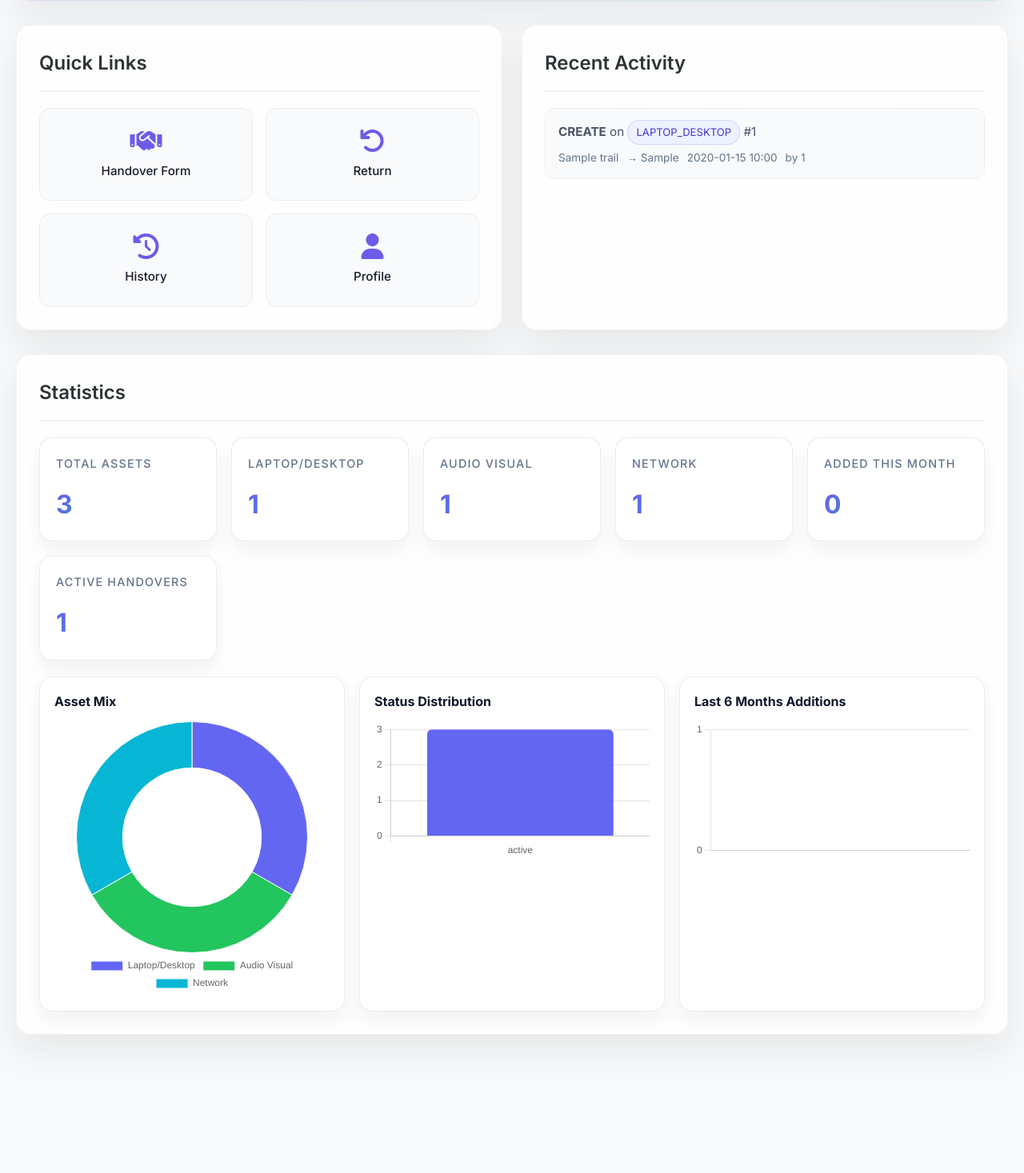
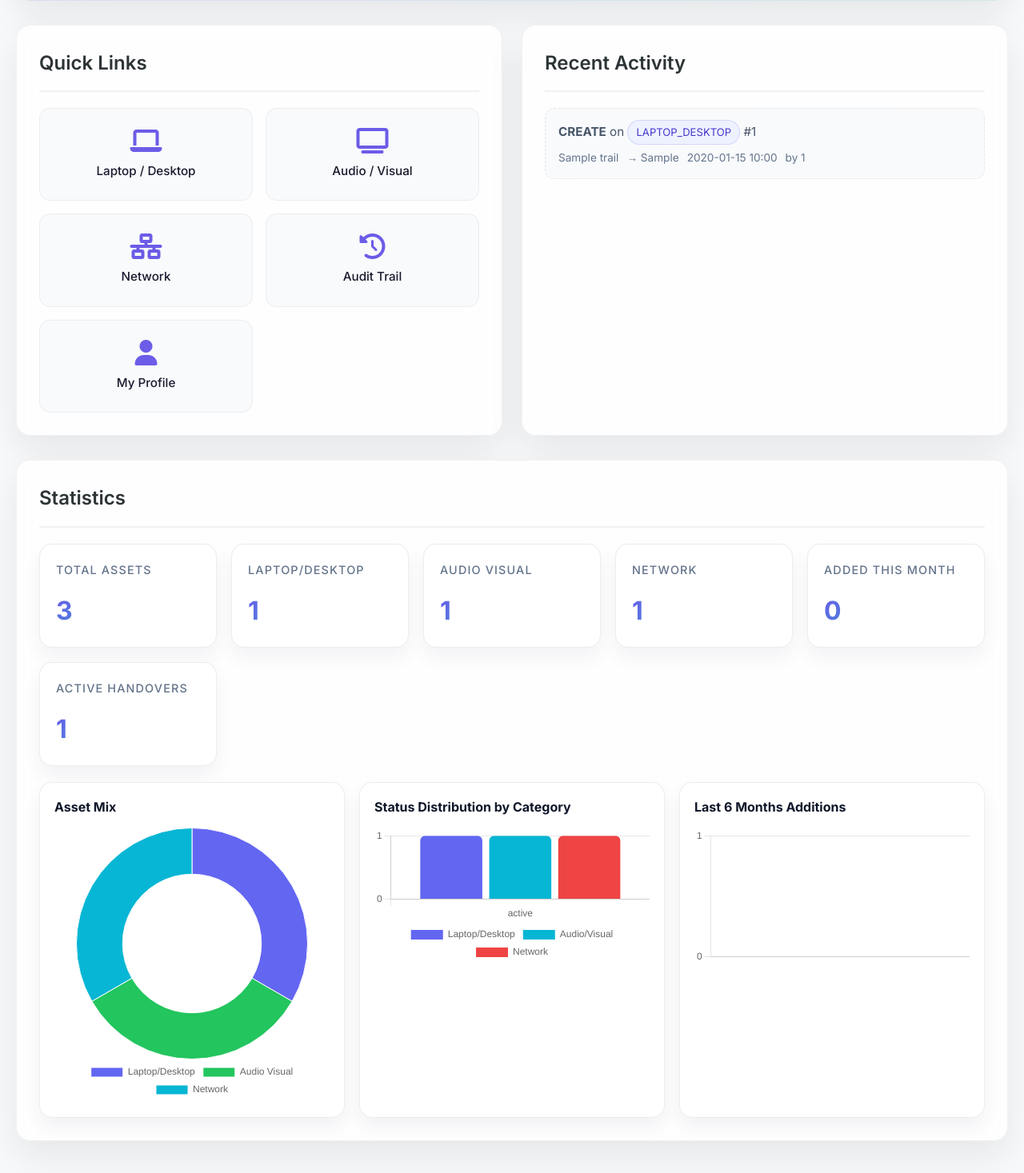
Before and after one commit to Feekkk/php-nextgenitventory, a PHP site: page /technician/Dashboard.php in a window 1280 px wide. Shown: the part 244-1711 px from the top of the page at 80% size. Run offline with PHP 8.4, Linux system fonts and the light colour scheme; the visitor is signed in with stand-in values (Sample User, id 1); tables that the repository leaves empty hold one stand-in row (values such as "Sample post").

Commit message:
Enhance technician dashboard

```diff
--- a/technician/Dashboard.php
+++ b/technician/Dashboard.php
@@ -14,6 +14,12 @@ $laptopCount = 0;
 $avCount = 0;
 $netCount = 0;
 $statusCounts = [];
+$statusByAsset = [
+    'laptop' => [],
+    'av' => [],
+    'network' => [],
+];
+$statusLabels = [];
 $monthlyAdds = [];
 $activeHandovers = 0;
 $addedThisMonth = 0;
@@ -46,6 +52,21 @@ try {
     ";
     $stmt = $pdo->query($statusSql);
     $statusCounts = $stmt->fetchAll(PDO::FETCH_KEY_PAIR);
+
+    // Status distribution by asset category (laptop, av, network)
+    $statusByAsset['laptop'] = $pdo->query("SELECT COALESCE(status, 'Unknown') AS status, COUNT(*) AS cnt FROM laptop_desktop_assets GROUP BY status")->fetchAll(PDO::FETCH_KEY_PAIR);
+    $statusByAsset['av'] = $pdo->query("SELECT COALESCE(status, 'Unknown') AS status, COUNT(*) AS cnt FROM av_assets GROUP BY status")->fetchAll(PDO::FETCH_KEY_PAIR);
+    $statusByAsset['network'] = $pdo->query("SELECT COALESCE(status, 'Unknown') AS status, COUNT(*) AS cnt FROM net_assets GROUP BY status")->fetchAll(PDO::FETCH_KEY_PAIR);
+
+    // Build unified status labels
+    $statusLabelSet = [];
+    foreach ($statusByAsset as $group) {
+        foreach (array_keys($group) as $st) {
+            $statusLabelSet[$st] = true;
+        }
+    }
+    $statusLabels = array_values(array_keys($statusLabelSet));
+    sort($statusLabels);
 
     // Last 6 months additions (including current month)
     $monthlySql = "
@@ -313,21 +334,25 @@ try {
             <div class="dashboard-card quick-links">
                 <h2>Quick Links</h2>
                 <div class="quick-links-list">
-                    <a href="HANDform.php" class="quick-link-btn">
-                        <i class="fa-solid fa-handshake"></i>
-                        <span>Handover Form</span>
+                    <a href="../pages/LAPTOPpage.php" class="quick-link-btn">
+                        <i class="fa-solid fa-laptop"></i>
+                        <span>Laptop / Desktop</span>
                     </a>
-                    <a href="HANDreturn.php" class="quick-link-btn">
-                        <i class="fa-solid fa-undo"></i>
-                        <span>Return</span>
+                    <a href="../pages/AVpage.php" class="quick-link-btn">
+                        <i class="fa-solid fa-tv"></i>
+                        <span>Audio / Visual</span>
+                    </a>
+                    <a href="../pages/NETpage.php" class="quick-link-btn">
+                        <i class="fa-solid fa-network-wired"></i>
+                        <span>Network</span>
                     </a>
                     <a href="History.php" class="quick-link-btn">
                         <i class="fa-solid fa-clock-rotate-left"></i>
-                        <span>History</span>
+                        <span>Audit Trail</span>
                     </a>
                     <a href="Profile.php" class="quick-link-btn">
                         <i class="fa-solid fa-user"></i>
-                        <span>Profile</span>
+                        <span>My Profile</span>
                     </a>
                 </div>
             </div>
@@ -400,7 +425,7 @@ try {
                         <canvas id="assetTypeChart"></canvas>
                     </div>
                     <div class="chart-box">
-                        <h3>Status Distribution</h3>
+                        <h3>Status Distribution by Category</h3>
                         <canvas id="statusChart"></canvas>
                     </div>
                     <div class="chart-box">
@@ -421,8 +446,10 @@ try {
         const assetTypeLabels = <?php echo json_encode(array_keys($assetTypeData)); ?>;
         const assetTypeValues = <?php echo json_encode(array_values($assetTypeData)); ?>;
 
-        const statusLabels = <?php echo json_encode(array_keys($statusCounts)); ?>;
-        const statusValues = <?php echo json_encode(array_values($statusCounts)); ?>;
+        const statusLabels = <?php echo json_encode($statusLabels); ?>;
+        const laptopStatus = <?php echo json_encode(array_values(array_map(fn($st) => (int)($statusByAsset['laptop'][$st] ?? 0), array_combine($statusLabels, $statusLabels)))); ?>;
+        const avStatus = <?php echo json_encode(array_values(array_map(fn($st) => (int)($statusByAsset['av'][$st] ?? 0), array_combine($statusLabels, $statusLabels)))); ?>;
+        const netStatus = <?php echo json_encode(array_values(array_map(fn($st) => (int)($statusByAsset['network'][$st] ?? 0), array_combine($statusLabels, $statusLabels)))); ?>;
 
         const monthlyLabels = <?php echo json_encode(array_keys($monthlyAdds)); ?>;
         const monthlyValues = <?php echo json_encode(array_values($monthlyAdds)); ?>;
@@ -454,14 +481,29 @@ try {
                 type: 'bar',
                 data: {
                     labels: statusLabels,
-                    datasets: [{
-                        data: statusValues,
-                        backgroundColor: palette,
-                        borderRadius: 6,
-                    }]
+                    datasets: [
+                        {
+                            label: 'Laptop/Desktop',
+                            data: laptopStatus,
+                            backgroundColor: palette[0],
+                            borderRadius: 6,
+                        },
+                        {
+                            label: 'Audio/Visual',
+                            data: avStatus,
+                            backgroundColor: palette[2],
+                            borderRadius: 6,
+                        },
+                        {
+                            label: 'Network',
+                            data: netStatus,
+                            backgroundColor: palette[4],
+                            borderRadius: 6,
+                        }
+                    ]
                 },
                 options: {
-                    plugins: { legend: { display: false } },
+                    plugins: { legend: { position: 'bottom' } },
                     scales: {
                         y: { beginAtZero: true, ticks: { precision: 0 } }
                     }
--- a/technician/History.php
+++ b/technician/History.php
@@ -43,6 +43,7 @@ try {
     <meta charset="UTF-8">
     <meta name="viewport" content="width=device-width, initial-scale=1.0">
     <title>Audit Trail - UniKL RCMP IT Inventory</title>
+    <link rel="icon" type="image/png" href="../public/rcmp.png">
     <link rel="preconnect" href="https://fonts.googleapis.com">
     <link rel="preconnect" href="https://fonts.gstatic.com" crossorigin>
     <link href="https://fonts.googleapis.com/css2?family=Inter:wght@300;400;500;600;700&display=swap" rel="stylesheet">
```
